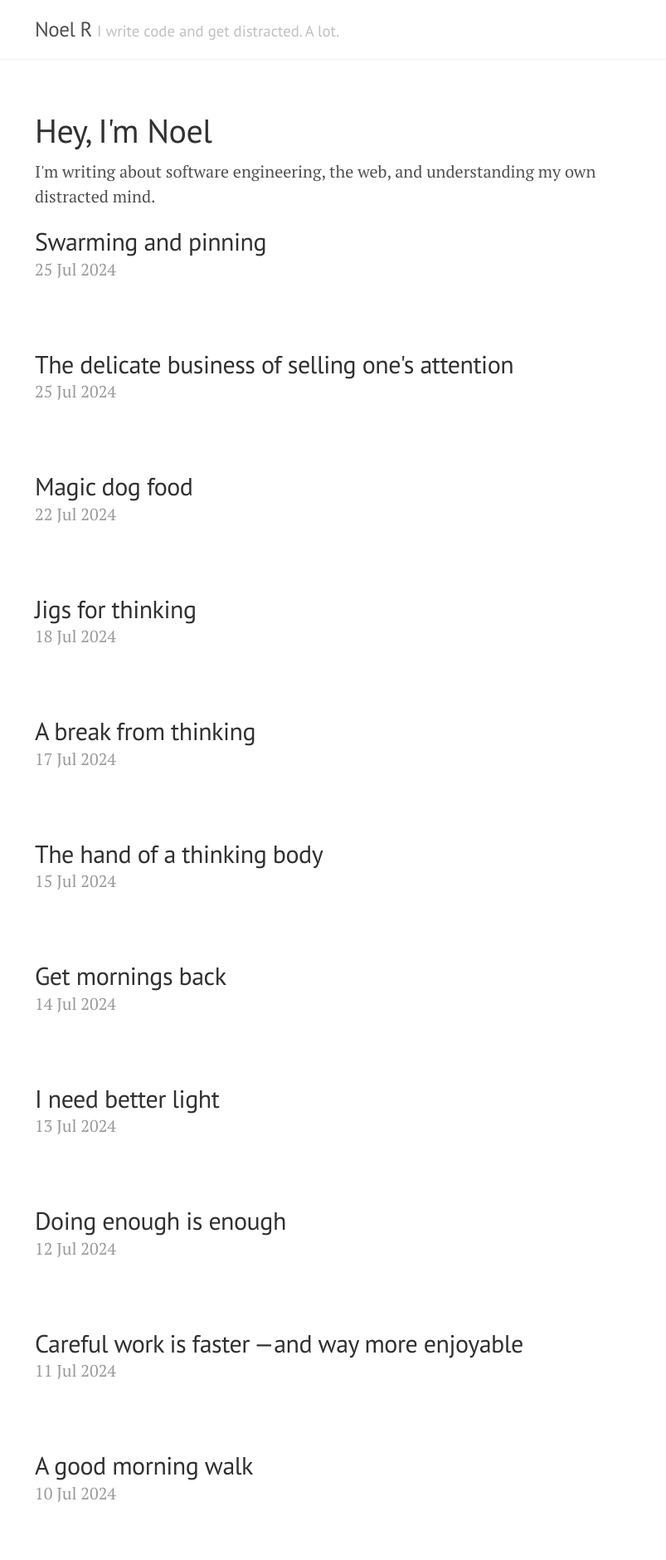
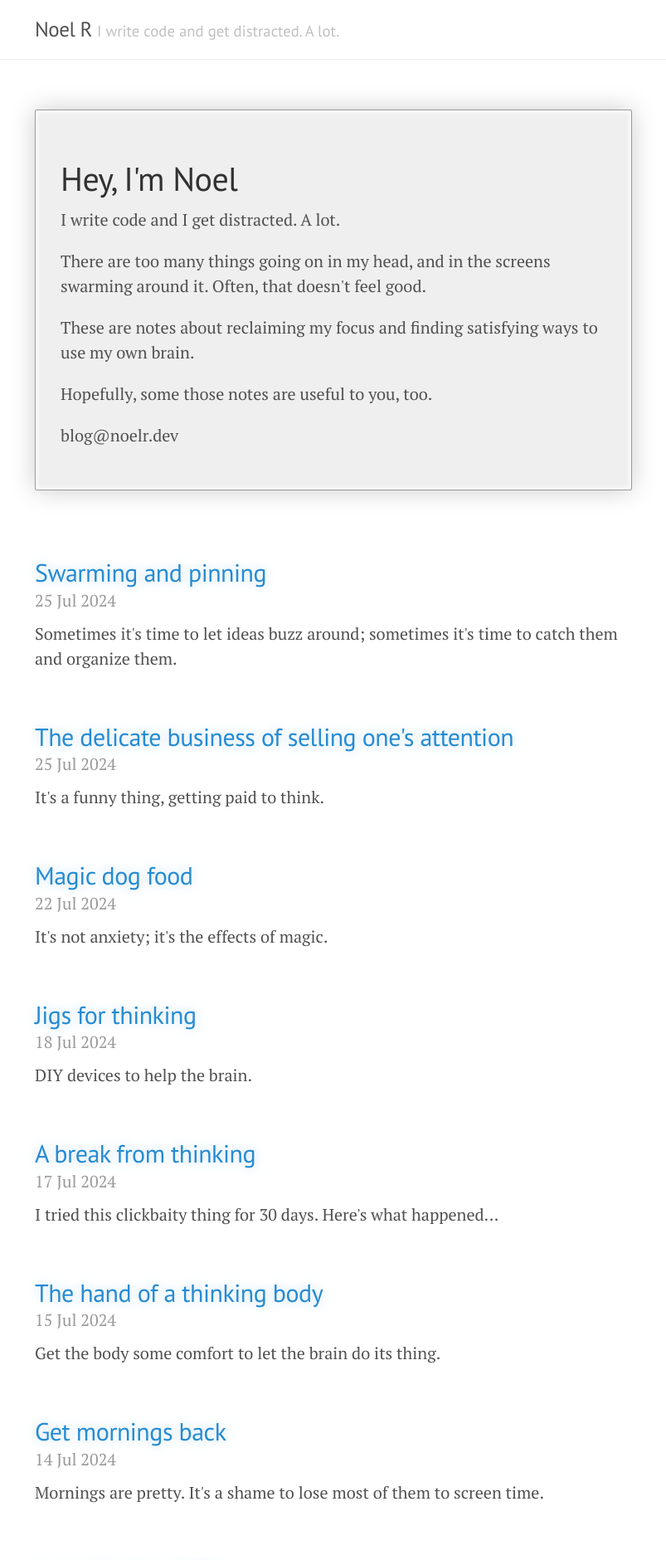
Before and after one commit to noelrivasc/blog, a Jekyll site: the page built from index.html, in a window 1280 px wide. Shown: the top 1880 px of the page at 83% size, without its empty margins (238-1041 px from the left). Built offline with Jekyll 4.4.1, drawn with Linux system fonts in a browser that asks for light colours; the list of posts is cut into pages by our own code; some of the changed text lies outside the part shown.

Commit message:
Style improvements.

```diff
--- a/_includes/head.html
+++ b/_includes/head.html
@@ -19,6 +19,7 @@
   <link rel="stylesheet" href="{{ '/public/css/poole.css' | absolute_url }}">
   <link rel="stylesheet" href="{{ '/public/css/syntax.css' | absolute_url }}">
   <link rel="stylesheet" href="{{ '/public/css/lanyon.css' | absolute_url }}">
+  <link rel="stylesheet" href="{{ '/public/css/noelr.css' | absolute_url }}">
   <link rel="stylesheet" href="https://fonts.googleapis.com/css?family=PT+Serif:400,400italic,700%7CPT+Sans:400">
 
   <link rel="apple-touch-icon-precomposed" sizes="144x144" href="{{ '/public/apple-touch-icon-precomposed.png' | absolute_url }}">
--- a/index.html
+++ b/index.html
@@ -5,12 +5,18 @@ title: Home
 
 <div class="presentation">
   <h1>Hey, I'm Noel</h1>
-  <p>I'm writing about software engineering, the web, and understanding my own distracted mind.</p>
+  <p>I write code and I get distracted. A lot.</p>
+  <p>There are too many things going on in my head, and in the screens swarming around it. Often, that doesn't feel good.</p>
+  <p>These are notes about reclaiming my focus and finding satisfying ways to use my own brain.</p>
+  <p>Hopefully, some those notes are useful to you, too.</p>
+  <p>blog@noelr.dev</p>
+
 </div>
 
 <div class="posts">
   {% for post in paginator.posts %}
-  <div class="post">
+  {% if post.draft != true %}
+  <div class="post posts-item">
     <h2 class="post-title">
       <a href="{{ post.url | absolute_url }}">
         {{ post.title }}
@@ -18,10 +24,15 @@ title: Home
     </h2>
 
     <span class="post-date">{{ post.date | date_to_string }}</span>
+    {% if post.summary %}
+    <p class="post-summary">{{ post.summary }}</p>
+    {% endif %}
   </div>
+  {% endif %}
   {% endfor %}
 </div>
 
+<!--
 <div class="pagination">
   {% if paginator.next_page %}
     <a class="pagination-item older" href="{{ paginator.next_page_path | absolute_url }}">Older</a>
@@ -38,3 +49,4 @@ title: Home
     <span class="pagination-item newer">Newer</span>
   {% endif %}
 </div>
+-->
--- /dev/null
+++ b/public/css/noelr.css
@@ -0,0 +1,26 @@
+.presentation {
+  border: 1px solid #999;
+  border-radius: 2px;
+  padding: 1.5em;
+  margin-bottom: 4em;
+  background-color: #efefef;
+  box-shadow: 0 0 30px #ccc, inset 2px 2px 5px white, inset -2px -2px 5px white;
+}
+
+.posts .post {
+  margin-bottom: 3em;
+}
+
+.post-title a {
+  color: #268bd2;
+  text-shadow: 0px 0px 15px #b7d7eb;
+}
+
+.post-date {
+  margin-bottom: .5em;
+  font-size: 1em;
+}
+
+.post-summary {
+  margin-bottom: 0;
+}
```
